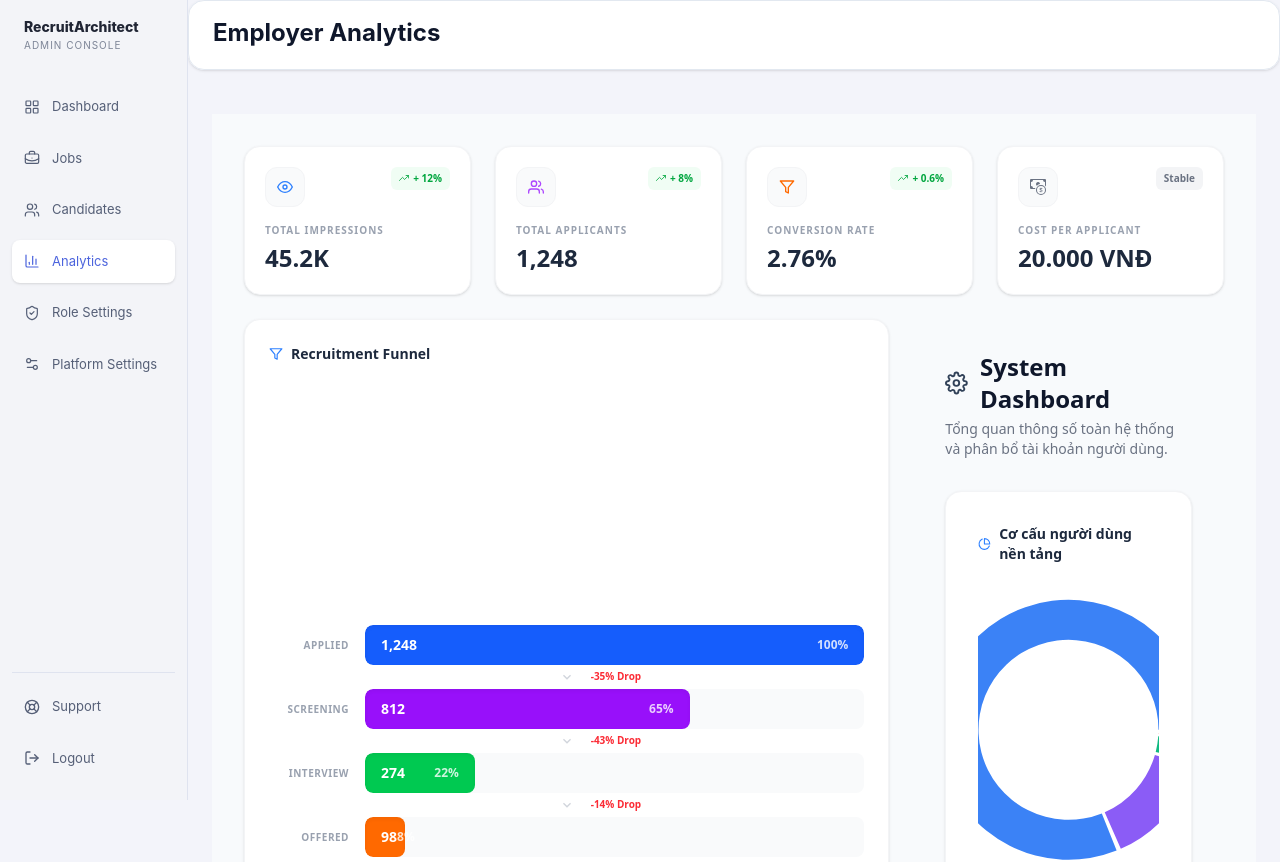
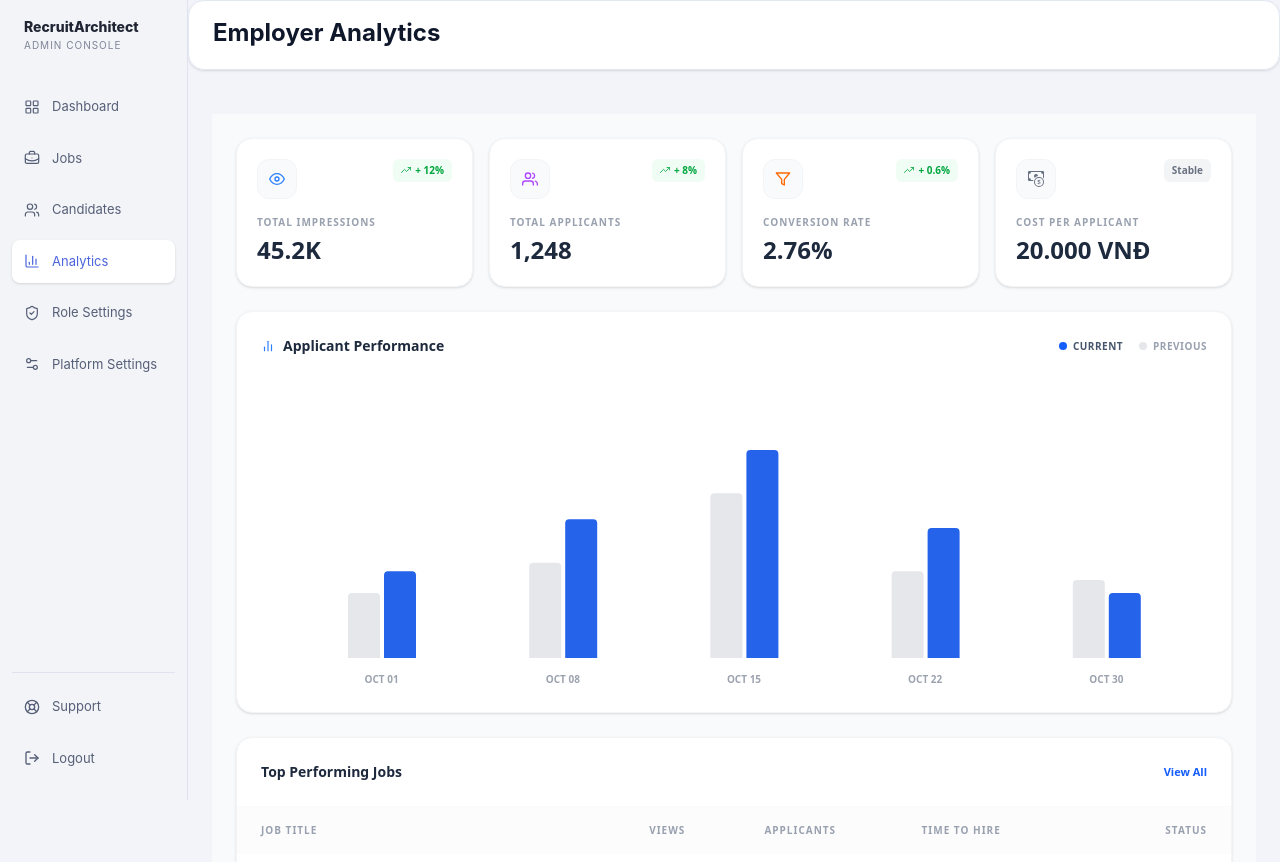
Before and after one commit to baohuy6505/JobBrain, a React app in the folder frontend/: page /admin/analytics in a window 1280 px wide. Shown: the top 862 px of the page. Built offline with nearby package versions, Linux system fonts and the light colour scheme; the HTML template or start-up script is replaced by a standard one.

Commit message:
fix analys

```diff
--- a/frontend/src/pages/Admin/Analytics/AnalyticsAdminPage.jsx
+++ b/frontend/src/pages/Admin/Analytics/AnalyticsAdminPage.jsx
@@ -1,14 +1,11 @@
 import React from "react";
 import {
   FiCalendar,
-  FiDownload,
   FiEye,
   FiUsers,
   FiFilter,
-  FiShare2,
+  FiTrendingUp,
   FiBarChart2,
-  FiTrendingUp,
-  FiMoreHorizontal
 } from "react-icons/fi";
 import { BsCashCoin } from "react-icons/bs";
 import { MdOutlineExpandMore } from "react-icons/md";
@@ -17,17 +14,12 @@ import {
   Bar,
   XAxis,
   YAxis,
-  CartesianGrid,
   Tooltip,
   ResponsiveContainer,
-  PieChart,
-  Pie,
-  Cell,
 } from "recharts";
 import SourceDonutChart from "../../../components/admin/Analytics/SourceDonutChart";
-// ==========================================
-// 1. MOCK DATA
-// ==========================================
+
+// 1. MOCK DATA (Giữ nguyên của bạn)
 const kpiData = [
   { title: "TOTAL IMPRESSIONS", value: "45.2K", trend: "+ 12%", trendType: "up", icon: <FiEye className="text-blue-500" /> },
   { title: "TOTAL APPLICANTS", value: "1,248", trend: "+ 8%", trendType: "up", icon: <FiUsers className="text-purple-500" /> },
@@ -40,13 +32,6 @@ const funnelData = [
   { stage: "SCREENING", count: "812", percentage: 65, color: "bg-purple-600", drop: "-35% Drop" },
   { stage: "INTERVIEW", count: "274", percentage: 22, color: "bg-green-500", drop: "-43% Drop" },
   { stage: "OFFERED", count: "98", percentage: 8, color: "bg-orange-500", drop: "-14% Drop" },
-];
-
-const sourceData = [
-  { name: "Direct Applied", value: 45, color: "#2563EB" },
-  { name: "LinkedIn", value: 30, color: "#7C3AED" },
-  { name: "Referrals", value: 15, color: "#10B981" },
-  { name: "Other", value: 10, color: "#F59E0B" },
 ];
 
 const performanceData = [
@@ -64,59 +49,56 @@ const jobsData = [
   { title: "QA Automation Lead", dept: "Contract • Engineering", views: "2,450", applicants: "89", time: "7 Days", status: "DRAFT" },
 ];
 
-// ==========================================
-// 2. SUB-components
-// ==========================================
+// 2. SUB-COMPONENTS FIX
 
 const KpiCard = ({ title, value, trend, trendType, icon }) => (
-  <div className="bg-white p-5 rounded-2xl border border-gray-100 shadow-sm flex flex-col justify-between">
-    <div className="flex justify-between items-start mb-4">
-      <div className="w-10 h-10 rounded-xl bg-gray-50 flex items-center justify-center border border-gray-100">
+  <div className="bg-white p-5 rounded-2xl border border-gray-100 shadow-sm flex flex-col justify-between min-h-[140px]">
+    <div className="flex justify-between items-start">
+      <div className="w-10 h-10 rounded-xl bg-gray-50 flex items-center justify-center border border-gray-100 shrink-0">
         {icon}
       </div>
-      <div className={`px-2 py-1 rounded-md text-[10px] font-bold ${
+      <div className={`px-2 py-1 rounded-md text-[10px] font-bold whitespace-nowrap ${
         trendType === 'up' ? 'bg-green-50 text-green-600' : 'bg-gray-100 text-gray-500'
       }`}>
         {trendType === 'up' && <FiTrendingUp className="inline mr-1 mb-0.5" />}
         {trend}
       </div>
     </div>
-    <div>
-      <h3 className="text-[10px] font-bold text-gray-400 uppercase tracking-widest mb-1">{title}</h3>
+    <div className="mt-4">
+      <h3 className="text-[10px] font-bold text-gray-400 uppercase tracking-widest mb-1 truncate">{title}</h3>
       <div className="text-2xl font-extrabold text-slate-800">{value}</div>
     </div>
   </div>
 );
 
 const FunnelChart = () => (
-  <div className="bg-white rounded-2xl p-6 border border-gray-100 shadow-sm flex flex-col h-full">
-    <h3 className="text-sm font-bold text-slate-800 flex items-center gap-2 mb-6">
+  <div className="bg-white rounded-2xl p-6 border border-gray-100 shadow-sm flex flex-col h-full overflow-hidden">
+    <h3 className="text-sm font-bold text-slate-800 flex items-center gap-2 mb-8">
       <FiFilter className="text-blue-500" /> Recruitment Funnel
     </h3>
-    <div className="flex-1 flex flex-col justify-center">
+    <div className="flex-1 flex flex-col justify-around min-h-[300px]">
       {funnelData.map((item, index) => (
-        <div key={item.stage} className="relative mb-6 last:mb-0">
-          {/* Drop-off indicator */}
+        <div key={item.stage} className="relative mb-4 last:mb-0">
           {item.drop && (
-            <div className="absolute -top-5 left-1/2 -translate-x-1/2 flex flex-col items-center">
-              <MdOutlineExpandMore className="text-gray-300" />
-              <span className="absolute left-full ml-4 text-[10px] font-bold text-red-500 whitespace-nowrap">
+            <div className="absolute -top-6 left-1/2 -translate-x-1/2 flex flex-col items-center z-10">
+              <MdOutlineExpandMore className="text-gray-300 text-xl" />
+              <span className="text-[9px] font-bold text-red-500 bg-white px-1 -mt-1 uppercase">
                 {item.drop}
               </span>
             </div>
           )}
 
-          <div className="flex items-center gap-4">
-            <span className="w-20 text-right text-[10px] font-bold text-gray-400 uppercase tracking-wider shrink-0">
+          <div className="flex items-center gap-3 md:gap-4">
+            <span className="w-16 md:w-20 text-right text-[9px] font-bold text-gray-400 uppercase tracking-wider shrink-0">
               {item.stage}
             </span>
-            <div className="flex-1 h-10 bg-gray-50 rounded-lg overflow-hidden flex relative">
+            <div className="flex-1 h-9 bg-gray-50 rounded-lg overflow-hidden flex relative">
               <div
-                className={`h-full ${item.color} rounded-lg flex items-center px-4 justify-between transition-all duration-1000 shadow-inner`}
-                style={{ width: `${item.percentage}%` }}
+                className={`h-full ${item.color} rounded-lg flex items-center px-3 justify-between transition-all duration-1000 shadow-sm`}
+                style={{ width: `${item.percentage}%`, minWidth: '40px' }}
               >
-                <span className="text-white font-bold text-sm">{item.count}</span>
-                <span className="text-white/80 font-semibold text-xs">{item.percentage}%</span>
+                <span className="text-white font-bold text-xs">{item.count}</span>
+                <span className="text-white/70 font-bold text-[10px]">{item.percentage}%</span>
               </div>
             </div>
           </div>
@@ -126,25 +108,24 @@ const FunnelChart = () => (
   </div>
 );
 
-
 const ApplicantPerformanceChart = () => (
   <div className="bg-white rounded-2xl p-6 border border-gray-100 shadow-sm mt-6">
-    <div className="flex justify-between items-center mb-8">
+    <div className="flex flex-col sm:flex-row justify-between items-start sm:items-center gap-4 mb-8">
       <h3 className="text-sm font-bold text-slate-800 flex items-center gap-2">
-        <FiBarChart2 className="text-blue-500" /> Applicant Performance Over Time
+        <FiBarChart2 className="text-blue-500" /> Applicant Performance
       </h3>
       <div className="flex gap-4 text-[10px] font-bold uppercase tracking-wider">
         <div className="flex items-center gap-1.5 text-slate-600">
-          <div className="w-2 h-2 rounded-full bg-blue-600"></div> Current Period
+          <div className="w-2 h-2 rounded-full bg-blue-600"></div> Current
         </div>
         <div className="flex items-center gap-1.5 text-gray-400">
-          <div className="w-2 h-2 rounded-full bg-gray-200"></div> Previous Period
+          <div className="w-2 h-2 rounded-full bg-gray-200"></div> Previous
         </div>
       </div>
     </div>
-    <div className="w-full h-64">
+    <div className="w-full h-[300px]">
       <ResponsiveContainer width="100%" height="100%">
-        <BarChart data={performanceData} margin={{ top: 0, right: 0, left: 0, bottom: 0 }} barGap={0}>
+        <BarChart data={performanceData} margin={{ top: 10, right: 10, left: -30, bottom: 0 }}>
           <XAxis
             dataKey="date"
             axisLine={false}
@@ -152,13 +133,13 @@ const ApplicantPerformanceChart = () => (
             tick={{ fill: "#9CA3AF", fontSize: 10, fontWeight: "bold" }}
             dy={10}
           />
-          <YAxis hide />
+          <YAxis axisLine={false} tickLine={false} tick={false} />
           <Tooltip
-            cursor={{ fill: 'transparent' }}
-            contentStyle={{ borderRadius: '8px', border: 'none', boxShadow: '0 10px 15px -3px rgb(0 0 0 / 0.1)' }}
+            cursor={{ fill: '#F9FAFB' }}
+            contentStyle={{ borderRadius: '12px', border: 'none', boxShadow: '0 20px 25px -5px rgb(0 0 0 / 0.1)' }}
           />
-          <Bar dataKey="previous" fill="#F3F4F6" radius={[4, 4, 0, 0]} barSize={40} />
-          <Bar dataKey="current" fill="#2563EB" radius={[4, 4, 0, 0]} barSize={40} />
+          <Bar dataKey="previous" fill="#E5E7EB" radius={[4, 4, 0, 0]} barSize={32} />
+          <Bar dataKey="current" fill="#2563EB" radius={[4, 4, 0, 0]} barSize={32} />
         </BarChart>
       </ResponsiveContainer>
     </div>
@@ -173,7 +154,7 @@ const JobsTable = () => {
       DRAFT: "bg-gray-100 text-gray-500"
     };
     return (
-      <span className={`px-3 py-1 rounded-md text-[10px] font-bold tracking-wider ${styles[status]}`}>
+      <span className={`px-3 py-1 rounded-md text-[9px] font-bold tracking-wider ${styles[status]}`}>
         {status}
       </span>
     );
@@ -183,12 +164,12 @@ const JobsTable = () => {
     <div className="bg-white rounded-2xl border border-gray-100 shadow-sm mt-6 overflow-hidden">
       <div className="p-6 flex justify-between items-center border-b border-gray-50">
         <h3 className="text-sm font-bold text-slate-800">Top Performing Jobs</h3>
-        <button className="text-xs font-bold text-blue-600 hover:text-blue-800 transition-colors">
-          View All Jobs
+        <button className="text-[11px] font-bold text-blue-600 hover:underline">
+          View All
         </button>
       </div>
       <div className="overflow-x-auto">
-        <table className="w-full text-left">
+        <table className="w-full text-left min-w-[600px]">
           <thead>
             <tr className="bg-gray-50/50 text-[10px] font-bold text-gray-400 uppercase tracking-widest">
               <th className="p-4 pl-6">JOB TITLE</th>
@@ -200,10 +181,10 @@ const JobsTable = () => {
           </thead>
           <tbody className="divide-y divide-gray-50">
             {jobsData.map((job, idx) => (
-              <tr key={idx} className="hover:bg-gray-50/50 transition-colors group">
+              <tr key={idx} className="hover:bg-gray-50/10 transition-colors">
                 <td className="p-4 pl-6">
-                  <div className="text-sm font-bold text-slate-800 mb-0.5">{job.title}</div>
-                  <div className="text-[11px] text-gray-400 font-medium">{job.dept}</div>
+                  <div className="text-sm font-bold text-slate-800">{job.title}</div>
+                  <div className="text-[10px] text-gray-400 font-medium">{job.dept}</div>
                 </td>
                 <td className="p-4 text-sm font-semibold text-slate-600">{job.views}</td>
                 <td className="p-4 text-sm font-semibold text-slate-600">{job.applicants}</td>
@@ -218,35 +199,33 @@ const JobsTable = () => {
   );
 };
 
-// ==========================================
 // 3. MAIN DASHBOARD PAGE
-// ==========================================
-
 const CandidatesAdminPage = () => {
   return (
-    <div className="min-h-screen bg-[#F8FAFC] p-4 md:p-8 font-sans">
-      <div className="max-w-7xl mx-auto">
-        {/* Top 4 KPI Cards */}
-        <div className="grid grid-cols-1 sm:grid-cols-2 lg:grid-cols-4 gap-4 md:gap-6 mb-6">
+    <div className="min-h-screen bg-[#F8FAFC] p-4 lg:p-6 font-sans">
+      <div className="max-w-7xl mx-auto space-y-6">
+
+        {/* KPI Grid */}
+        <div className="grid grid-cols-1 sm:grid-cols-2 lg:grid-cols-4 gap-4">
           {kpiData.map((kpi, index) => (
             <KpiCard key={index} {...kpi} />
           ))}
         </div>
 
-        {/* Funnel & Donut Chart Grid */}
-        <div className="grid grid-cols-1 lg:grid-cols-3 gap-6">
+        {/* Charts Grid */}
+        {/* <div className="grid grid-cols-1 lg:grid-cols-3 gap-6 items-stretch">
           <div className="lg:col-span-2">
             <FunnelChart />
           </div>
-          <div className="lg:col-span-1">
-            <SourceDonutChart />
+          <div className="lg:col-span-1 h-full">
+            <div className="bg-white rounded-2xl border border-gray-100 shadow-sm h-full flex flex-col p-6">
+               <SourceDonutChart />
+            </div>
           </div>
-        </div>
+        </div> */}
 
-        {/* Performance Bar Chart */}
+        {/* Performance & Table */}
         <ApplicantPerformanceChart />
-
-        {/* Top Jobs Table */}
         <JobsTable />
 
       </div>
```
